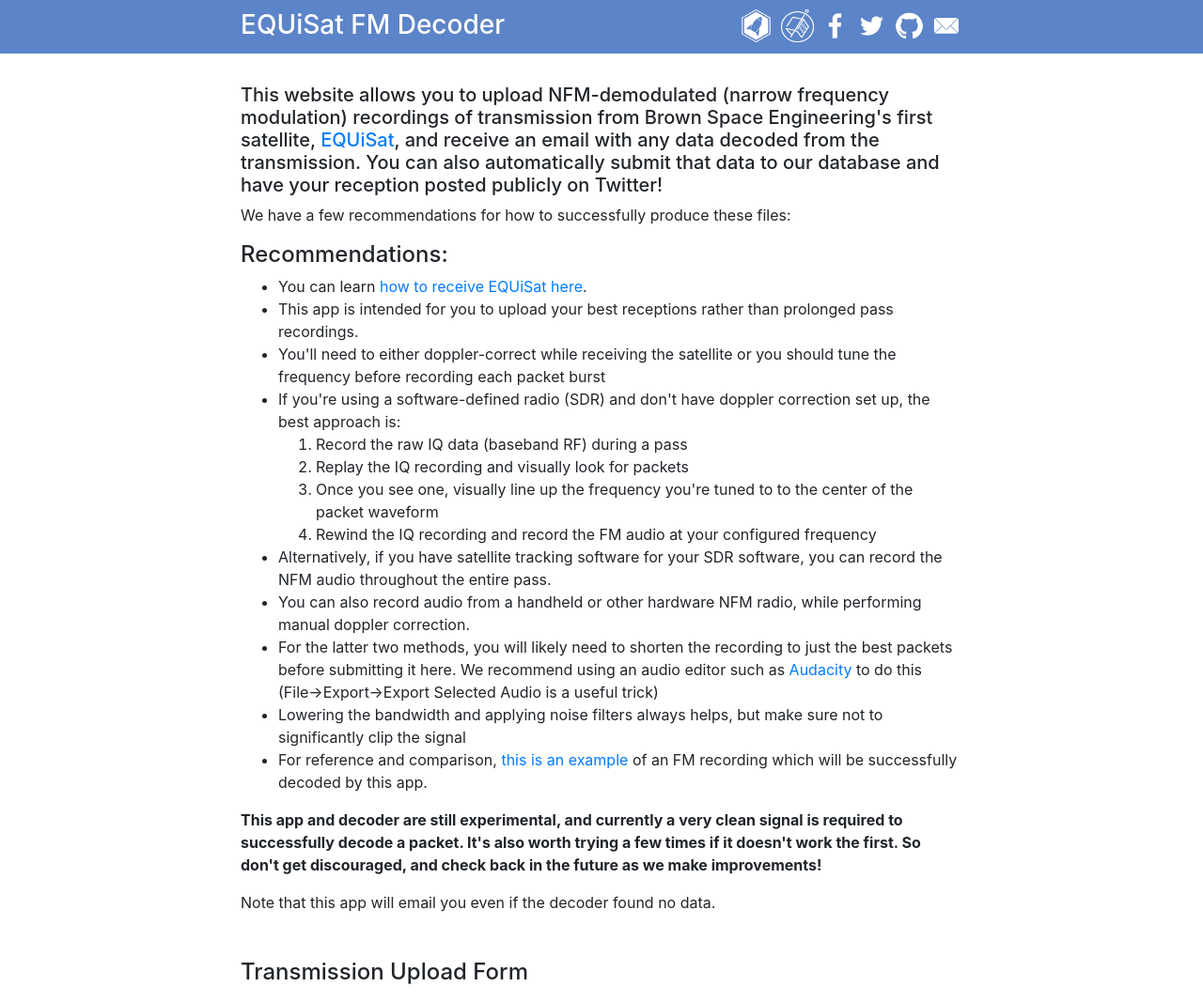
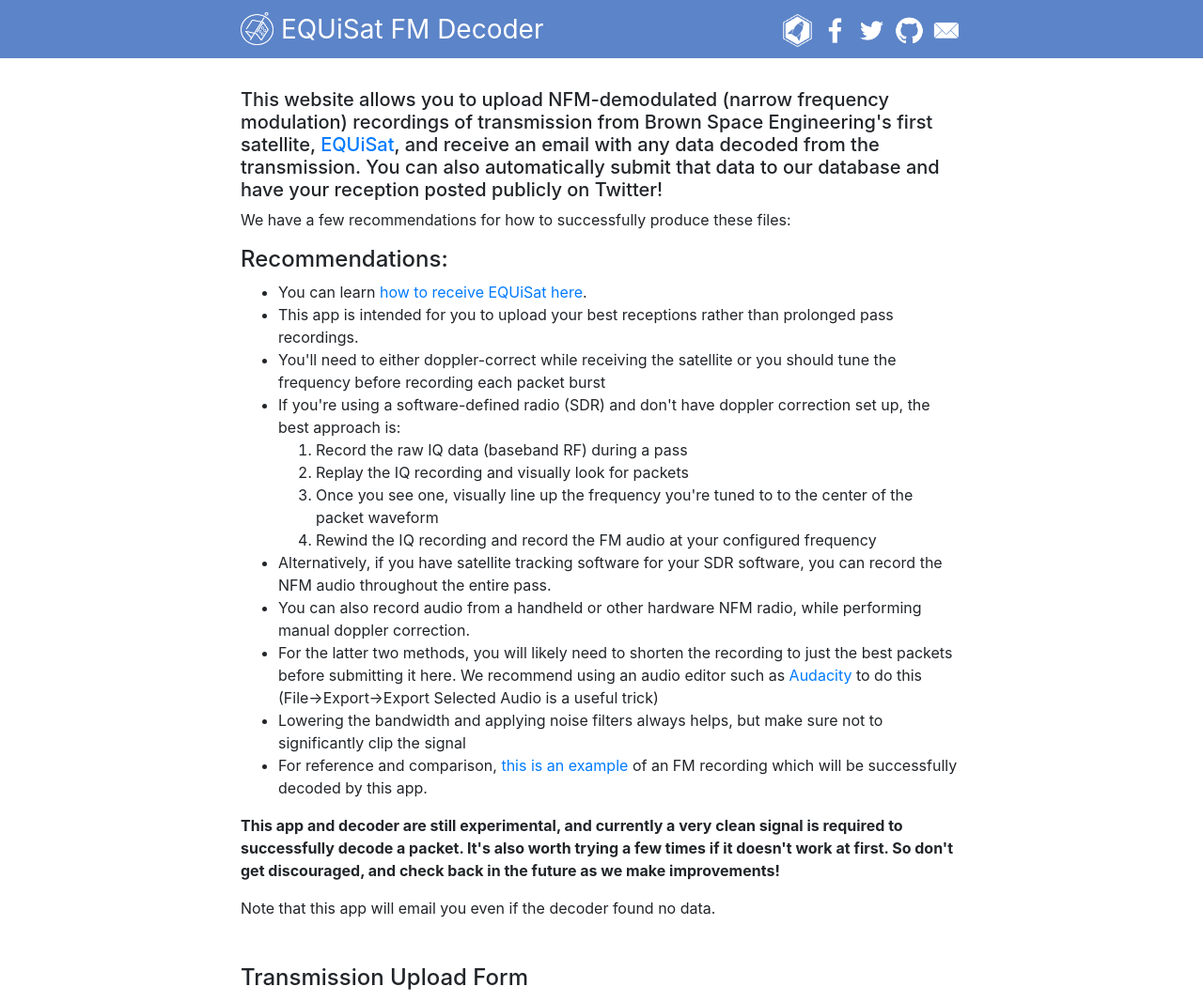
Before and after one commit to BrownSpaceEngineering/equisat-decode-server, a Flask app: page / in a window 1280 px wide. Shown: the top 1067 px of the page at 94% size. Run offline with Flask 2, Linux system fonts and the light colour scheme; some libraries are stand-ins or nearby versions.

Commit message:
Rearrange top bar

```diff
--- a/static/css/main.css
+++ b/static/css/main.css
@@ -34,7 +34,7 @@
     background: #5C84C8;
     color: white;
     padding-top: 10px;
-    padding-bottom: 5px;
+    padding-bottom: 10px;
     margin-bottom: 1em;
 }
 
@@ -46,18 +46,17 @@
 #title {
     text-align: left;
     grid-column: 1/2;
+    font-size: 1.75rem;
 }
 
 #social-links {
     text-align: right;
     grid-column: 2/2;
-}
-
-.bseLogo {
-    margin-right: 5px;
+    padding-top: 5px;
 }
 
 .satLogo {
+    margin-top: -5px;
     -webkit-filter: invert(100%);
     filter: invert(100%);
 }
--- a/templates/index.html
+++ b/templates/index.html
@@ -14,12 +14,12 @@
 <body>
     <div class="header">
         <div id="navbar" class="page-width">
-            <h3 id="title">
+            <div id="title">
+                <a href="http://equisat.brownspace.org" target="_blank" rel="noopener noreferrer"><img src="/static/images/sat_logo.7bf319bf.png" alt="equisat" class="satLogo" width="35px" height="35px"></a>
                 EQUiSat FM Decoder
-            </h3>
+            </div>
             <div id="social-links">
                 <a href="http://www.brownspace.org" target="_blank" rel="noopener noreferrer"><img src="/static/images/bse_white.c05204cf.png" alt="logo" class="bseLogo" width="35px" height="35px"></a>
-                <a href="http://equisat.brownspace.org" target="_blank" rel="noopener noreferrer"><img src="/static/images/sat_logo.7bf319bf.png" alt="equisat" class="satLogo" width="35px" height="35px"></a>
                 <a href="https://www.facebook.com/browncubesat" target="_blank" rel="noopener noreferrer"><img src="/static/images/facebook.fb8c32a1.png" alt="fb" width="35px" height="35px"></a>
                 <a href="https://www.twitter.com/browncubesat" target="_blank" rel="noopener noreferrer"><img src="/static/images/twitter.a94e3776.png" alt="tw" width="35px" height="35px"></a>
                 <a href="https://www.github.com/BrownSpaceEngineering" target="_blank" rel="noopener noreferrer"><img src="/static/images/github.60fefc28.png" alt="gh" width="35px" height="35px"></a>
@@ -53,7 +53,7 @@
                 <li>For reference and comparison, <a href="/static/good_sample_recording.wav">this is an example</a> of an FM recording which will be successfully decoded by this app.</li>
             </ul>
 
-            <p><strong>This app and decoder are still experimental, and currently a very clean signal is required to successfully decode a packet. It's also worth trying a few times if it doesn't work the first. So don't get discouraged, and check back in the future as we make improvements!</strong></p>
+            <p><strong>This app and decoder are still experimental, and currently a very clean signal is required to successfully decode a packet. It's also worth trying a few times if it doesn't work at first. So don't get discouraged, and check back in the future as we make improvements!</strong></p>
             <p>Note that this app will email you even if the decoder found no data.</p>
 
         </div>
```
